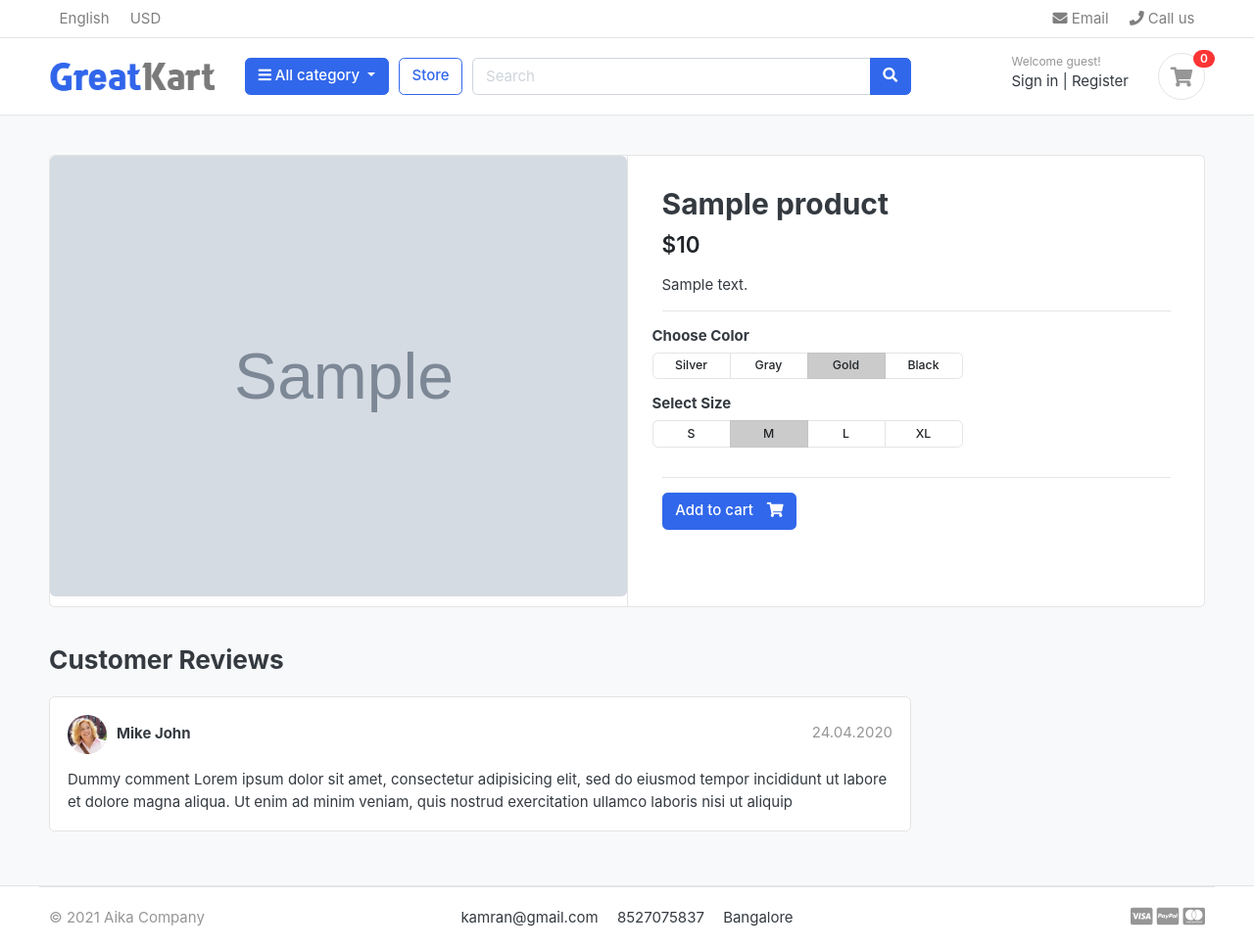
After one commit to kamran1231/E-COM-WEBSITE-2021, a Django app: a page that uses templates/includes/navbar.html in a window 1280 px wide. The commit adds this page. Shown: the whole page at 98% size. Run offline with Django 3.2, Linux system fonts and the light colour scheme; tables that the repository leaves empty hold one stand-in row (values such as "Sample post"); grey boxes marked "Sample" are stand-in pictures; some libraries are stand-ins or nearby versions; some web fonts are replaced.

Commit message:
4th Commit - Product-Detail

```diff
--- a/Store/models.py
+++ b/Store/models.py
@@ -1,5 +1,6 @@
 from django.db import models
 from category.models import Category
+from django.urls import reverse
 # Create your models here.
 
 class Product(models.Model):
@@ -15,5 +16,8 @@ class Product(models.Model):
     modified_date = models.DateTimeField(auto_now=True)
 
 
+    def get_url(self):
+        return reverse('product_detail',args=[self.category.slug,self.slug,])
+
     def __str__(self):
         return self.product_name
--- a/Store/urls.py
+++ b/Store/urls.py
@@ -8,4 +8,5 @@ from . import views
 urlpatterns = [
     path('', views.store,name='store'),
     path('<slug:category_slug>/', views.store,name='products_by_category'),
+    path('<slug:category_slug>/<slug:product_slug>/', views.product_detail,name='product_detail'),
 ]
--- a/Store/views.py
+++ b/Store/views.py
@@ -18,3 +18,15 @@ def store(request,category_slug=None):
         'product_count':product_count
     }
     return render(request,'store/store.html',context)
+
+
+
+def product_detail(request,category_slug,product_slug):
+    try:
+        single_product = Product.objects.get(category__slug=category_slug,slug=product_slug)
+    except Exception as e:
+        raise e
+    context = {
+        'single_product':single_product
+    }
+    return render(request,'store/product_detail.html',context)
--- /dev/null
+++ b/category/context_processors.py
@@ -0,0 +1,4 @@
+from .models import Category
+def menu_links(request):
+    links = Category.objects.all()
+    return dict(links=links)
--- a/category/models.py
+++ b/category/models.py
@@ -1,5 +1,5 @@
 from django.db import models
-
+from django.urls import reverse
 # Create your models here.
 
 class Category(models.Model):
@@ -14,5 +14,9 @@ class Category(models.Model):
         verbose_name = 'category'
         verbose_name_plural = 'categories'
 
+    #this will give slug of category
+    def get_url(self):
+        return reverse('products_by_category',args=[self.slug])
+
     def __str__(self):
         return self.category_name
--- a/greatkart_proj/settings.py
+++ b/greatkart_proj/settings.py
@@ -65,6 +65,7 @@ TEMPLATES = [
                 'django.template.context_processors.request',
                 'django.contrib.auth.context_processors.auth',
                 'django.contrib.messages.context_processors.messages',
+                'category.context_processors.menu_links',
             ],
         },
     },
--- a/templates/home.html
+++ b/templates/home.html
@@ -24,7 +24,7 @@
 <div class="container">
 
 <header class="section-heading">
-	<a href="./store.html" class="btn btn-outline-primary float-right">See all</a>
+	<a href="{% url 'store' %}" class="btn btn-outline-primary float-right">See all</a>
 	<h3 class="section-title">Popular products</h3>
 </header><!-- sect-heading -->
 
@@ -33,9 +33,9 @@
 	{% for prod in product %}
 		<div class="col-md-3">
 			<div class="card card-product-grid">
-				<a href="./product-detail.html" class="img-wrap"> <img src="{{prod.image.url}}"> </a>
+				<a href="{{ prod.get_url }}" class="img-wrap"> <img src="{{prod.image.url}}"> </a>
 				<figcaption class="info-wrap">
-					<a href="./product-detail.html" class="title">{{prod.product_name}}</a>
+					<a href="{{ prod.get_url }}" class="title">{{prod.product_name}}</a>
 					<div class="price mt-1">${{prod.price}}</div> <!-- price-wrap.// -->
 				</figcaption>
 			</div>
--- a/templates/includes/navbar.html
+++ b/templates/includes/navbar.html
@@ -40,12 +40,12 @@
                     <i class="fa fa-bars"></i> All category
                 </button>
                 <div class="dropdown-menu">
-                    <a class="dropdown-item" href="#">Machinery / Mechanical Parts / Tools </a>
-                    <a class="dropdown-item" href="#">Consumer Electronics / Home Appliances </a>
-                    <a class="dropdown-item" href="#">Auto / Transportation</a>
-                    <a class="dropdown-item" href="#">Apparel / Textiles / Timepieces </a>
-                    <a class="dropdown-item" href="#">Home & Garden / Construction / Lights </a>
-                    <a class="dropdown-item" href="#">Beauty & Personal Care / Health </a>
+                    <a class="dropdown-item" href="{% url 'store' %}">All Products</a>
+                    {% for category in links %}
+                    <a class="dropdown-item" href="{{category.get_url}}">{{category.category_name}}</a>
+                    {% endfor %}
+
+
                 </div>
             </div>  <!-- category-wrap.// -->
         </div> <!-- col.// -->
--- /dev/null
+++ b/templates/store/product_detail.html
@@ -0,0 +1,119 @@
+{% extends 'base.html' %}
+{% load static %}
+
+{% block content %}
+<section class="section-content padding-y bg">
+  <div class="container">
+
+  <!-- ============================ COMPONENT 1 ================================= -->
+  <div class="card">
+    <div class="row no-gutters">
+      <aside class="col-md-6">
+  <article class="gallery-wrap">
+    <div class="img-big-wrap">
+       <a href="#"><img src="{{single_product.image.url}}"></a>
+    </div> <!-- img-big-wrap.// -->
+
+  </article> <!-- gallery-wrap .end// -->
+      </aside>
+      <main class="col-md-6 border-left">
+  <article class="content-body">
+
+  <h2 class="title">{{single_product.product_name}}</h2>
+
+  <div class="mb-3">
+    <var class="price h4">${{single_product.price}}</var>
+  </div>
+
+  <p>{{single_product.description}}</p>
+
+
+  <hr>
+    <div class="row">
+      <div class="item-option-select">
+        <h6>Choose Color</h6>
+        <div class="btn-group btn-group-sm btn-group-toggle" data-toggle="buttons">
+          <label class="btn btn-light">
+            <input type="radio" name="radio_color"> Silver
+          </label>
+          <label class="btn btn-light">
+            <input type="radio" name="radio_color" > Gray
+          </label>
+          <label class="btn btn-light active">
+            <input type="radio" name="radio_color checked"> Gold
+          </label>
+          <label class="btn btn-light">
+            <input type="radio" name="radio_color"> Black
+          </label>
+        </div>
+      </div>
+    </div> <!-- row.// -->
+    <div class="row">
+      <div class="item-option-select">
+        <h6>Select Size</h6>
+        <div class="btn-group btn-group-sm btn-group-toggle" data-toggle="buttons">
+          <label class="btn btn-light">
+            <input type="radio" name="radio_color"> S
+          </label>
+          <label class="btn btn-light active">
+            <input type="radio" name="radio_color" checked> M
+          </label>
+          <label class="btn btn-light">
+            <input type="radio" name="radio_color"> L
+          </label>
+          <label class="btn btn-light">
+            <input type="radio" name="radio_color"> XL
+          </label>
+        </div>
+      </div>
+    </div> <!-- row.// -->
+    <hr>
+    <a href="./product-detail.html" class="btn  btn-primary"> <span class="text">Add to cart</span> <i class="fas fa-shopping-cart"></i>  </a>
+  </article> <!-- product-info-aside .// -->
+      </main> <!-- col.// -->
+    </div> <!-- row.// -->
+  </div> <!-- card.// -->
+  <!-- ============================ COMPONENT 1 END .// ================================= -->
+
+  <br>
+
+  <div class="row">
+        <div class="col-md-9">
+
+    <header class="section-heading">
+      <h3>Customer Reviews </h3>
+
+    </header>
+
+    <article class="box mb-3">
+      <div class="icontext w-100">
+        <img src="{% static './images/avatars/avatar1.jpg' %}" class="img-xs icon rounded-circle">
+        <div class="text">
+          <span class="date text-muted float-md-right">24.04.2020 </span>
+          <h6 class="mb-1">Mike John </h6>
+
+        </div>
+      </div> <!-- icontext.// -->
+      <div class="mt-3">
+        <p>
+          Dummy comment Lorem ipsum dolor sit amet, consectetur adipisicing elit, sed do eiusmod
+          tempor incididunt ut labore et dolore magna aliqua. Ut enim ad minim veniam,
+          quis nostrud exercitation ullamco laboris nisi ut aliquip
+        </p>
+      </div>
+    </article>
+
+
+
+    </div> <!-- col.// -->
+  </div> <!-- row.// -->
+
+
+  </div> <!-- container .//  -->
+  </section>
+  <!-- ========================= SECTION CONTENT END// ========================= -->
+
+  </body>
+  </html>
+
+{% endblock %}
```
Also changed, not shown: templates/store/store.html (+6 -9 lines).
